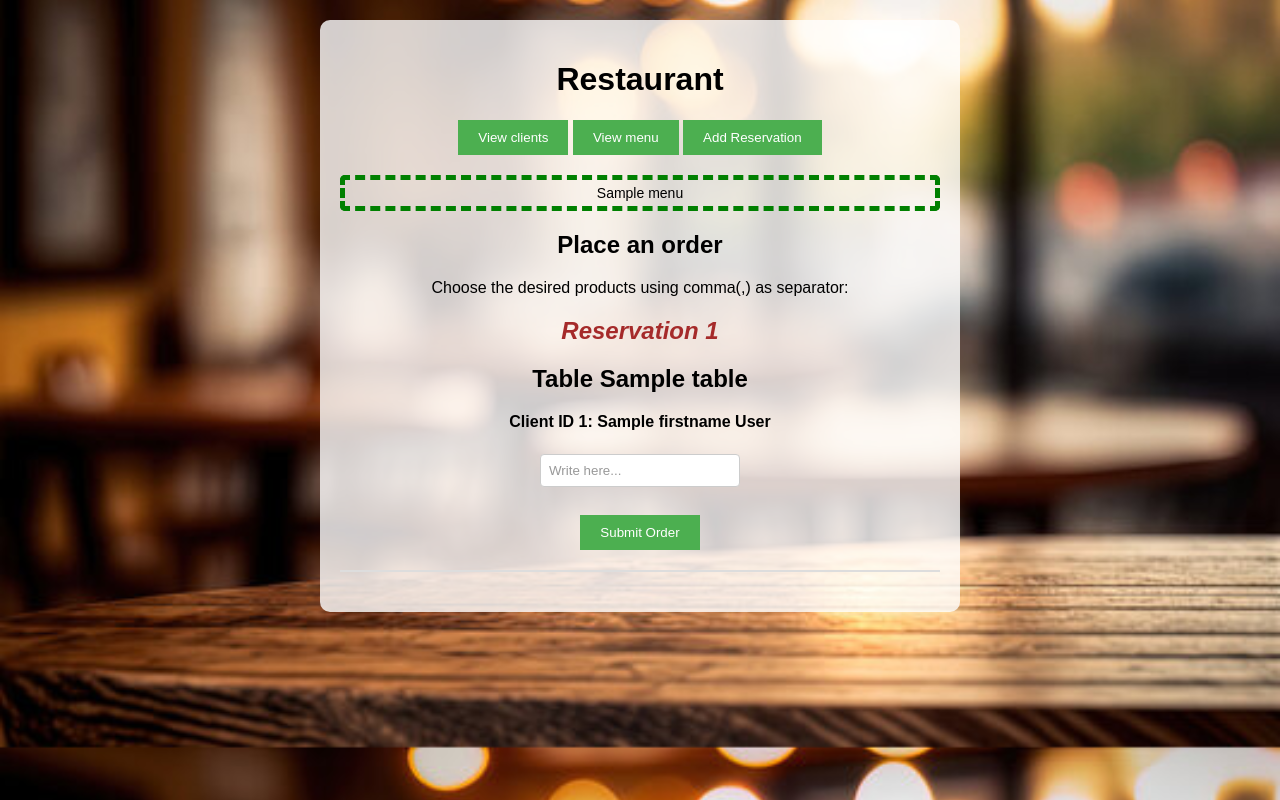
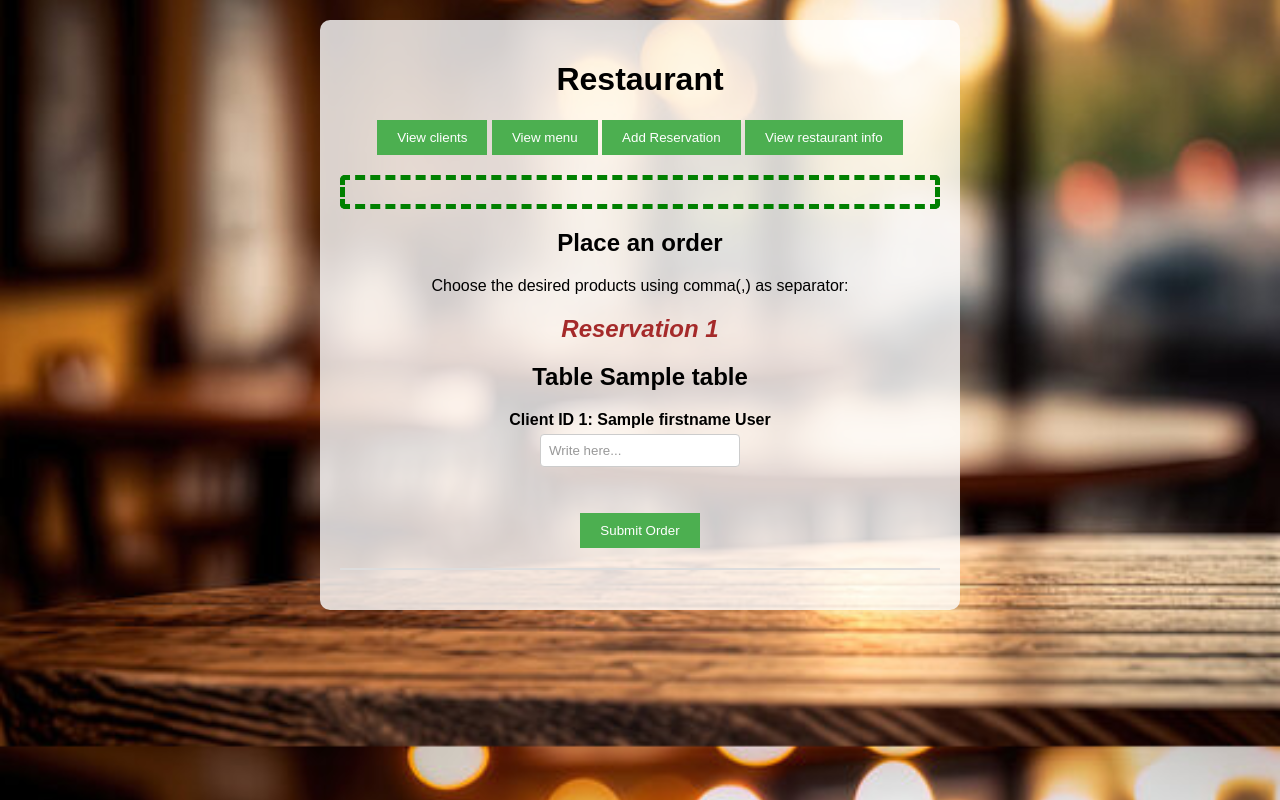
Before and after one commit to AndreiDigit1/Restaurant, a Flask app: template templates/index.html in a window 1280 px wide. Run offline with Flask 3, Linux system fonts and the light colour scheme; the template is opened without the code that fills it: most values are stand-ins (such as "Sample title", 1, 10 or a date in 2020).

Commit message:
convert menu from py in html

```diff
--- a/app.py
+++ b/app.py
@@ -8,77 +8,67 @@
 LIMIT_AGE = 18
 
 
-@app.route('/menu_html')
-def menu_html():
-    response_menu = requests.get('http://127.0.0.1:5000/menu_route')
+@app.route("/")
+def index():
+    response_menu = requests.get("http://127.0.0.1:5000/menu_route")
     data_menu = response_menu.json()
 
-    menu_html = '<center><h2>Menu</h2></center><ul>'
-    for category_data in data_menu:
-        for category, items in category_data.items():
-            for item in items:
-                if category == 'dishes':
-                    menu_html += f'<li>Dish: {item["name"]} - Price: {item["price"]} RON - Quantity: {item["quantity(g)"]}g - Nutritional Values: {item["nutritional_values(kcal)"]}kcal</li>'
-                elif category == 'drinks':
-                    menu_html += f'<li>Drink: {item["name"]} - Price: {item["price"]} RON - Quantity: {item["quantity(ml)"]}ml - Nutritional Values: {item["nutritional_values(kcal)"]}kcal - {"Alcohol" if item["isAlcohol"] else "Non-alcohol"}</li>'
-    menu_html += '</ul>'
-
-    return menu_html
-
-@app.route('/')
-def index():
-    menu_html = requests.get('http://127.0.0.1:5000/menu_html').text
-    response_reservations = requests.get('http://127.0.0.1:5000/reservations')
+    response_reservations = requests.get("http://127.0.0.1:5000/reservations")
     data_reservations = response_reservations.json()
 
-    return render_template('index.html', menu=menu_html, reservations_list=data_reservations)
+    return render_template(
+        # trimitem in index.html valorile din rutele pe care le cream in codul python
+        # trimitem meniul prin variabila data_menu si rezervarile prin reservations_list pe care le vom accesa in index.html prin % for %
+        "index.html", data_menu=data_menu, reservations_list=data_reservations
+    )
 
 
-@app.route('/createReservation')
+@app.route("/createReservation")
 def addReservation():
-    response_tables = requests.get('http://127.0.0.1:5000/tables')
+    response_tables = requests.get("http://127.0.0.1:5000/tables")
     data_tables = response_tables.json()
-    return render_template('reservation.html', tables_data = data_tables)
+    return render_template("reservation.html", tables_data=data_tables)
 
 
-@app.route('/users')
+@app.route("/users")
 def users():
     all_clients = []
-    reservations_response = requests.get('http://127.0.0.1:5000/reservations')
+    reservations_response = requests.get("http://127.0.0.1:5000/reservations")
     reservations = reservations_response.json()
 
     for reservation in reservations:
-        for client in reservation['clients']:
+        for client in reservation["clients"]:
             client_info = {
-                'id': client['id'],
-                'firstname': client['firstname'],
-                'lastname': client['lastname'],
-                'age': client['age']
+                "id": client["id"],
+                "firstname": client["firstname"],
+                "lastname": client["lastname"],
+                "age": client["age"],
             }
             all_clients.append(client_info)
 
     return jsonify(all_clients)
 
 
-@app.route('/order', methods=['POST'])
+@app.route("/order", methods=["POST"])
 def order():
     global LIMIT_AGE
-    reservations_response = requests.get('http://127.0.0.1:5000/reservations')
+    reservations_response = requests.get("http://127.0.0.1:5000/reservations")
     reservations = reservations_response.json()
 
-    menu_response = requests.get('http://127.0.0.1:5000/menu_route')
+    menu_response = requests.get("http://127.0.0.1:5000/menu_route")
     menu_data = menu_response.json()
 
     orders_list = []
 
+    # accesam form-ul din index.html: <form method="post" action="/order">
     for key in request.form:
-        if key.startswith('order_'):
-            parts = key.split('_')
+        if key.startswith("order_"):
+            parts = key.split("_")
             reservation_id = parts[1]
             client_id = parts[2]
             order = request.form[key]
-            client_age =  request.form.get('age_' + reservation_id + '_' + client_id)
-            items = [item.strip() for item in order.split(',')]
+            client_age = request.form.get("age_" + reservation_id + "_" + client_id)
+            items = [item.strip() for item in order.split(",")]
 
             valid_items_dishes = []
             valid_items_drinks = []
@@ -86,74 +76,83 @@
                 for category_data in menu_data:
                     for category, items_data in category_data.items():
                         for item in items_data:
-                            if item['name'].lower() == produs.lower():
-                                if category == 'dishes' and item['quantity(g)'] > 0:
+                            if item["name"].lower() == produs.lower():
+                                if category == "dishes" and item["quantity(g)"] > 0:
                                     valid_items_dishes.append(produs)
-                                elif category == 'drinks' and item['quantity(ml)'] > 0:
-                                     if not item['isAlcohol']:
-                                         valid_items_drinks.append(produs)
-                                     elif item['isAlcohol'] and int(client_age) >= int(LIMIT_AGE):
+                                elif category == "drinks" and item["quantity(ml)"] > 0:
+                                    if not item["isAlcohol"]:
+                                        valid_items_drinks.append(produs)
+                                    elif item["isAlcohol"] and int(client_age) >= int(
+                                        LIMIT_AGE
+                                    ):
                                         valid_items_drinks.append(produs)
                                 break
 
-            valid_items = {'dishes': valid_items_dishes, 'drinks': valid_items_drinks}
-            orders_list.append({'client_id': client_id, 'order': valid_items, 'reservation_id': reservation_id})
+            valid_items = {"dishes": valid_items_dishes, "drinks": valid_items_drinks}
+            orders_list.append(
+                {
+                    "client_id": client_id,
+                    "order": valid_items,
+                    "reservation_id": reservation_id,
+                }
+            )
 
     list_order_client = []
 
     for order_info in orders_list:
-        client_id = order_info['client_id']
-        order_items = order_info['order']
-        id_reservation = order_info['reservation_id']
+        client_id = order_info["client_id"]
+        order_items = order_info["order"]
+        id_reservation = order_info["reservation_id"]
 
         for reservation in reservations:
-            if reservation['id'] == int(id_reservation):
-                for client in reservation['clients']:
-                    if client['id'] == int(client_id):
-                        order_client = OrderClient(client_id, client['firstname'], client['lastname'], client['age'],
-                                                   order_items)
+            if reservation["id"] == int(id_reservation):
+                for client in reservation["clients"]:
+                    if client["id"] == int(client_id):
+                        order_client = OrderClient(
+                            client_id,
+                            client["firstname"],
+                            client["lastname"],
+                            client["age"],
+                            order_items,
+                        )
                         print(order_client)
                         list_order_client.append(order_client)
 
     dict_list_order_client = []
     for order_client in list_order_client:
         client_dict = {
-            'id': order_client.id,
-            'firstname': order_client.firstname,
-            'lastname': order_client.lastname,
-            'age': order_client.age,
-            'products': order_client.products
+            "id": order_client.id,
+            "firstname": order_client.firstname,
+            "lastname": order_client.lastname,
+            "age": order_client.age,
+            "products": order_client.products,
         }
         dict_list_order_client.append(client_dict)
 
-    with open('orders.json', 'w') as file:
+    with open("orders.json", "w") as file:
         json.dump(dict_list_order_client, file, indent=2)
     return jsonify(dict_list_order_client)
 
 
-@app.route('/orders')
+@app.route("/orders")
 def orders():
-    response = requests.post('http://127.0.0.1:5000/order')
+    response = requests.post("http://127.0.0.1:5000/order")
     order_list = response.json()
 
     orders_data = []
 
     for order in order_list:
-        order_info = {
-            'id_order': order.id,
-            'table_order': order.table,
-            'clients': []
-        }
+        order_info = {"id_order": order.id, "table_order": order.table, "clients": []}
 
         for client in order.clients:
             client_info = {
-                'id': client.id,
-                'firstname': client.firstname,
-                'lastname': client.lastname,
-                'age': client.age,
-                'order': []
+                "id": client.id,
+                "firstname": client.firstname,
+                "lastname": client.lastname,
+                "age": client.age,
+                "order": [],
             }
-            order_info['clients'].append(client_info)
+            order_info["clients"].append(client_info)
 
         orders_data.append(order_info)
 
@@ -162,44 +161,92 @@
     return serialized_orders_data
 
 
-@app.route('/reservations')
+@app.route("/restaurant-details")
+def restaurant():
+    restaurant_data = {
+        "id": 1,
+        "name": "Bistro Gourmet",
+        "address": "123 Main Street, Bucharest",
+        "opening_hours": "11:00 AM",
+        "closing_hours": "10:00 PM",
+        "num_tables": 20,
+        "num_seats": 120,
+    }
+    return jsonify(restaurant_data)
+
+
+@app.route("/reservations")
 def reservations():
     reservations_data = [
-        {'id': 1, 'table': 10, 'clients': [
-            {'id': 101, 'firstname': 'John', 'lastname': 'Doe', 'age': 16},
-            {'id': 102, 'firstname': 'Jane', 'lastname': 'Smith', 'age': 28}
-        ]},
-        {'id': 2, 'table': 11, 'clients': [
-            {'id': 103, 'firstname': 'Alice', 'lastname': 'Johnson', 'age': 42},
-            {'id': 104, 'firstname': 'Bob', 'lastname': 'Brown', 'age': 30}
-        ]}
+        {
+            "id": 1,
+            "table": 10,
+            "clients": [
+                {"id": 101, "firstname": "John", "lastname": "Doe", "age": 16},
+                {"id": 102, "firstname": "Jane", "lastname": "Smith", "age": 28},
+            ],
+        },
+        {
+            "id": 2,
+            "table": 11,
+            "clients": [
+                {"id": 103, "firstname": "Alice", "lastname": "Johnson", "age": 42},
+                {"id": 104, "firstname": "Bob", "lastname": "Brown", "age": 30},
+            ],
+        },
     ]
     return jsonify(reservations_data)
 
 
-@app.route('/menu_route')
+@app.route("/menu_route")
 def menu_route():
     menu_route_data = [
-        {'dishes': [
-            {'name': 'Pui', 'price': 10, 'quantity(g)': 100, 'nutritional_values(kcal)': 200},
-            {'name': 'Orez', 'price': 16, 'quantity(g)': 200, 'nutritional_values(kcal)': 400}
-        ]},
-        {'drinks': [
-            {'name': 'Cola', 'price': 20, 'quantity(ml)': 300, 'nutritional_values(kcal)': 80, 'isAlcohol': False},
-            {'name': 'Vin', 'price': 30, 'quantity(ml)': 150, 'nutritional_values(kcal)': 100, 'isAlcohol': True}
-        ]}
+        {
+            "dishes": [
+                {
+                    "name": "Pui",
+                    "price": 10,
+                    "quantity(g)": 100,
+                    "nutritional_values(kcal)": 200,
+                },
+                {
+                    "name": "Orez",
+                    "price": 16,
+                    "quantity(g)": 200,
+                    "nutritional_values(kcal)": 400,
+                },
+            ]
+        },
+        {
+            "drinks": [
+                {
+                    "name": "Cola",
+                    "price": 20,
+                    "quantity(ml)": 300,
+                    "nutritional_values(kcal)": 80,
+                    "isAlcohol": False,
+                },
+                {
+                    "name": "Vin",
+                    "price": 30,
+                    "quantity(ml)": 150,
+                    "nutritional_values(kcal)": 100,
+                    "isAlcohol": True,
+                },
+            ]
+        },
     ]
     return jsonify(menu_route_data)
 
 
-@app.route('/tables')
+@app.route("/tables")
 def tables():
     tables_data = [
-        {'table': 10, 'state': True, 'number_seats': 5, 'number_seats_available': 2},
-        {'table': 11, 'state': True, 'number_seats': 5, 'number_seats_available': 3},
-        {'table': 12, 'state': False, 'number_seats': 5, 'number_seats_available': 5},
-        {'table': 13, 'state': True, 'number_seats': 5, 'number_seats_available': 1},
-        {'table': 14, 'state': True, 'number_seats': 5, 'number_seats_available': 4},
+        {"table": 10, "state": True, "number_seats": 5, "number_seats_available": 2},
+        {"table": 11, "state": True, "number_seats": 5, "number_seats_available": 3},
+        {"table": 12, "state": False, "number_seats": 5, "number_seats_available": 5},
+        {"table": 13, "state": True, "number_seats": 5, "number_seats_available": 1},
+        {"table": 14, "state": True, "number_seats": 5, "number_seats_available": 4},
     ]
     return jsonify(tables_data)
 
@@ -214,6 +261,7 @@
 
 class Reservation:
     reservation_id = 100
+
     def __init__(self, number_of_table, list_client):
         self.id = Reservation.reservation_id
         Reservation.reservation_id += 1
@@ -223,6 +271,7 @@
 
 class Order:
     current_id = 1
+
     def __init__(self, table_number, list_order_clients):
         self.id = Order.current_id
         Order.current_id += 1
@@ -231,9 +280,9 @@
 
     def to_json(self):
         return {
-            'id': self.id,
-            'table': self.table,
-            'clients': [client.to_json() for client in self.clients]
+            "id": self.id,
+            "table": self.table,
+            "clients": [client.to_json() for client in self.clients],
         }
 
 
@@ -247,13 +296,23 @@
 
     def to_json(self):
         return {
-            'id': self.id,
-            'firstname': self.firstname,
-            'lastname': self.lastname,
-            'age': self.age,
-            'products': self.products
+            "id": self.id,
+            "firstname": self.firstname,
+            "lastname": self.lastname,
+            "age": self.age,
+            "products": self.products,
         }
 
 
-if __name__ == '__main__':
+class Restaurant:
+    def __init__(self, name, addres, open_hour, close_hour, nr_of_tables, nr_of_seats):
+        self.name = name
+        self.address = addres
+        self.open_hour = open_hour
+        self.close_hour = close_hour
+        self.nr_of_tables = nr_of_tables
+        self.nr_of_seats = nr_of_seats
+
+
+if __name__ == "__main__":
     app.run(debug=True)
--- a/templates/index.html
+++ b/templates/index.html
@@ -40,14 +40,14 @@
         input[type="text"]::placeholder {
             color: #999;
         }
-        input[type="submit"], #btn_view_clients, #btn_view_menu, #btn_add_reservation {
+        input[type="submit"], #btn_view_clients, #btn_view_menu, #btn_add_reservation, #btn_restaurant_details {
             background-color: #4CAF50;
             color: white;
             padding: 10px 20px;
             border: none;
             cursor: pointer;
         }
-        input[type="submit"]:hover, #btn_view_clients:hover, #btn_view_menu:hover {
+        input[type="submit"]:hover, #btn_view_clients:hover, #btn_view_menu:hover, #btn_add_reservation:hover, #btn_restaurant_details:hover {
             background-color: #45a049;
         }
         hr {
@@ -84,19 +84,39 @@
         <a href="/users"><button id="btn_view_clients">View clients</button></a>
         <a href="/menu_route"><button id="btn_view_menu">View menu</button></a>
         <a href="/createReservation"><button id="btn_add_reservation">Add Reservation</button></a>
+        <a href="/restaurant-details"><button id="btn_restaurant_details">View restaurant info</button></a>
+
         <div class="menu-container">
-            {{ menu | safe }}
+            <ul>
+                <!-- am transmis meniul din app.py( ruta '/' iar acum parcurgem ceea ce am primit din app.py-->
+                {% for category_data in data_menu %}
+                    {% for category, items in category_data.items() %}
+                        {% for item in items %}
+                            {% if category == 'dishes' %}
+                                <li>Dish: {{ item["name"] }} - Price: {{ item["price"] }} RON - Quantity: {{ item["quantity(g)"] }}g - Nutritional Values: {{ item["nutritional_values(kcal)"] }}kcal</li>
+                            {% elif category == 'drinks' %}
+                                <li>Drink: {{ item["name"] }} - Price: {{ item["price"] }} RON - Quantity: {{ item["quantity(ml)"] }}ml - Nutritional Values: {{ item["nutritional_values(kcal)"] }}kcal - {{ "Alcohol" if item["isAlcohol"] else "Non-alcohol" }}</li>
+                            {% endif %}
+                        {% endfor %}
+                    {% endfor %}
+                {% endfor %}
+            </ul>
         </div>
         <h2>Place an order</h2>
         <p>Choose the desired products using comma(,) as separator:</p>
+
         {% for reservation in reservations_list %}
             <h2 style="color:brown"><i>Reservation {{ reservation['id'] }}</i></h2>
             <h2>Table {{ reservation['table'] }}</h2>
+                <!--   folosim post ca sa trimitem un request, iar in app.py preluam acel request, in metoda "/order", precum scrie si in action-->
             <form method="post" action="/order">
                 {% for client in reservation['clients'] %}
+                    <!--  prin name="age_...." -> trimitem valori catre app.py("/order", methods=["POST"])-->
+                    <!--  in acel for se trimit maxim doua valori(pe care le-am delimitat prin '_')-->
+                    <!--  daca vrei sa te folosesti de mai multe valori, poti sa faci un input de tip hidden(care sa nu se afiseze pe ecran) si sa ii pui un name cu valorile pe care le vrei-->
                     <label for="order_{{ reservation['id'] }}_{{ client['id'] }}">Client ID {{ client['id'] }}: {{ client['firstname'] }} {{ client['lastname'] }}</label><br>
+                    <input type="text" id="order_{{ reservation['id'] }}_{{ client['id'] }}" name="order_{{ reservation['id'] }}_{{ client['id'] }}" placeholder="Write here..."><br><br>
                     <input type="hidden" name="age_{{ reservation['id'] }}_{{ client['id'] }}" value="{{ client['age'] }}"><br>
-                    <input type="text" id="order_{{ reservation['id'] }}_{{ client['id'] }}" name="order_{{ reservation['id'] }}_{{ client['id'] }}" placeholder="Write here..."><br><br>
                 {% endfor %}
                 <input type="submit" value="Submit Order">
             </form>
```
Also changed, not shown: templates/reservation.html (line endings or trailing spaces).
